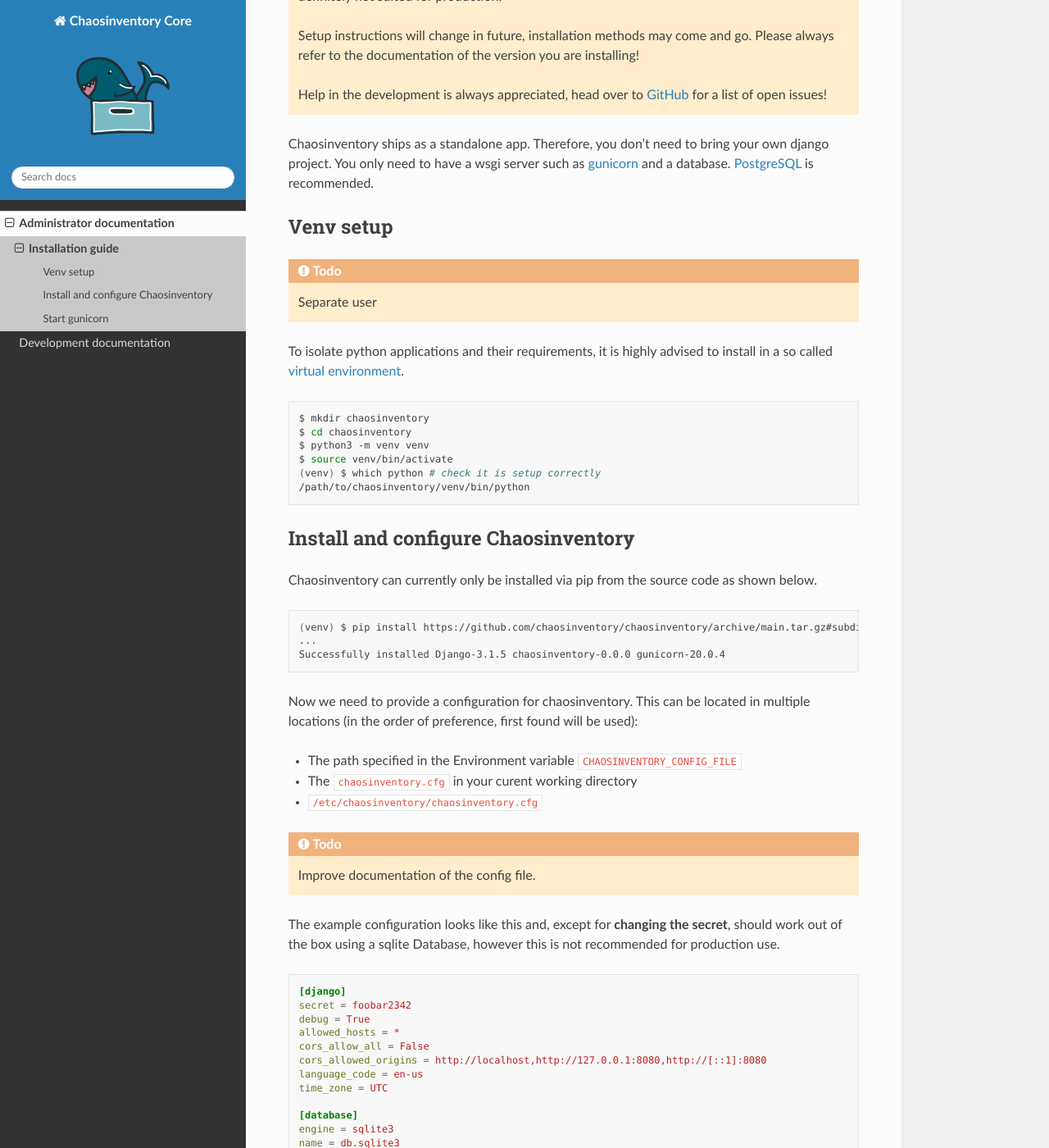
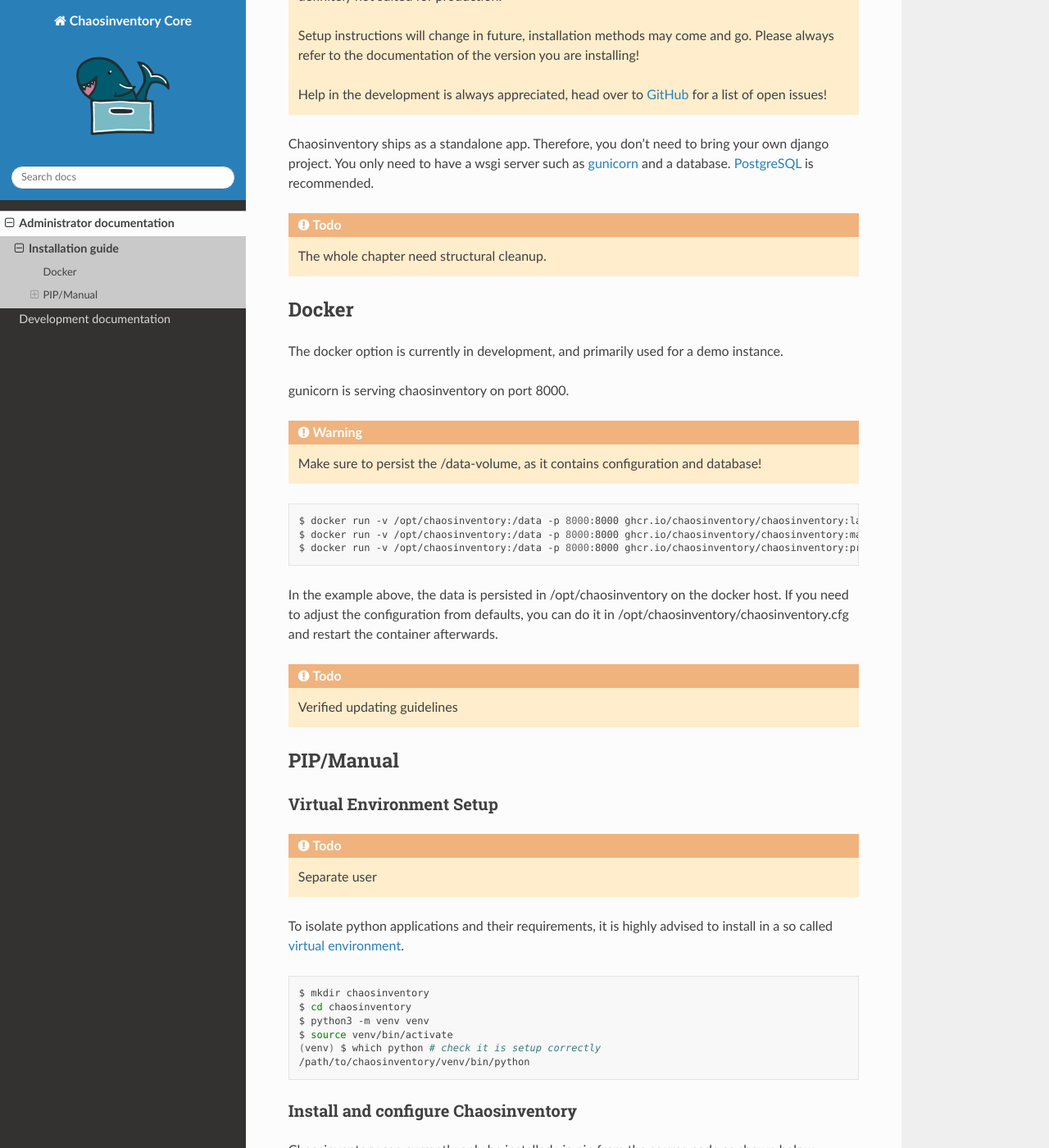
Before and after one commit to chaosinventory/chaosinventory, a Sphinx documentation site: the page built from doc/admin/installation/index.rst, in a window 1280 px wide and 1400 px high, scrolled down 241 px. Shown: the whole window at 82% size. Built offline with Sphinx 7.4.7 and the Read the Docs theme 2.0.0, drawn with Linux system fonts in a browser that asks for light colours; some of the changed text lies outside the part shown.

Commit message:
Improve deployment options & add Docker Images (#87)
* Improve conffile and database handling

* Provide Dockerfile

* Add Action for Docker

* Update Container Links in documentation

* Add note to action

* Delete wrong config file...

* Add missing new lines at end of file

* Apply suggestions from code review

Co-authored-by: Moritz <git@e1mo.de>

* Dockerfile: Selective Copy src and scripts

* Settings: Handle "no secret in existing config"

* Add missing newline

Co-authored-by: Moritz 'e1mo' Fromm <git@e1mo.de>

```diff
--- a/doc/admin/installation/index.rst
+++ b/doc/admin/installation/index.rst
@@ -1,7 +1,7 @@
 .. _`installation`:
 
 Installation guide
-==================
+##################
 
 .. warning::
 
@@ -19,7 +19,38 @@
 Chaosinventory ships as a standalone app. Therefore, you don't need to bring your own django project.
 You only need to have a wsgi server such as `gunicorn`_ and a database. `PostgreSQL`_ is recommended.
 
-Venv setup
+.. todo::
+
+   The whole chapter need structural cleanup.
+
+Docker
+******
+
+The docker option is currently in development, and primarily used for a demo instance.
+
+gunicorn is serving chaosinventory on port 8000.
+
+.. warning::
+
+   Make sure to persist the /data-volume, as it contains configuration and database!
+
+.. code-block:: bash
+
+   $ docker run -v /opt/chaosinventory:/data -p 8000:8000 ghcr.io/chaosinventory/chaosinventory:latest # Latest Stable Version
+   $ docker run -v /opt/chaosinventory:/data -p 8000:8000 ghcr.io/chaosinventory/chaosinventory:main # Latest Development Version
+   $ docker run -v /opt/chaosinventory:/data -p 8000:8000 ghcr.io/chaosinventory/chaosinventory:pr-00 # Pull Request Version from PR 00 (replace with correct PR id)
+
+In the example above, the data is persisted in /opt/chaosinventory on the docker host.
+If you need to adjust the configuration from defaults, you can do it in /opt/chaosinventory/chaosinventory.cfg and restart the container afterwards.
+
+.. todo::
+
+   Verified updating guidelines
+
+PIP/Manual
+**********
+
+Virtual Environment Setup
 ----------
 
 .. todo:: Separate user
@@ -51,17 +82,37 @@
 located in multiple locations (in the order of preference, first found
 will be used):
 
-* The path specified in the Environment variable :code:`CHAOSINVENTORY_CONFIG_FILE`
-* The :code:`chaosinventory.cfg` in your curent working directory
+* The path specified in the Environment variable :code:`CHAOSINVENTORY_CONFIG_FILE` (exclusively)
+* The :code:`chaosinventory.cfg` in your current working directory
 * :code:`/etc/chaosinventory/chaosinventory.cfg`
+
+The last two options will be merged, if both files exist.
+
+If there is no config file on startup, a random secret will be generated and saved in a new config file:
+
+* Environment Variable :code:`CHAOSINVENTORY_CONFIG_FILE` (preferred)
+* :code:`chaosinventory.cfg` in the current working directory, if no config file is given.
+
+.. warning::
+
+   Make sure to keep the generated config file, especially the secret, persistent.
 
 .. todo::
 
    Improve documentation of the config file.
 
-The example configuration looks like this and, except for **changing the secret**,
-should work out of the box using a sqlite Database, however this is not
-recommended for production use.
+Additionally, the location of the sqlite3-File may be given using the :code:`CHAOSINVENTORY_SQLITE3_FILE`-Environment Variable.
+If no database is present, a new one will be created.
+
+This location will be only used if no location is configured in the configuration file.
+If the Environment Variable is not set, "db.sqlite3" in the current working directory is used as fallback.
+
+.. warning::
+
+   Make sure to keep the sqlite3-file as it contains your application data!
+
+The example configuration looks like this should work out of the box using a sqlite Database,
+however this is not recommended for production use.
 
 .. code:: ini
 
```
Also changed, not shown: 4 other files.
